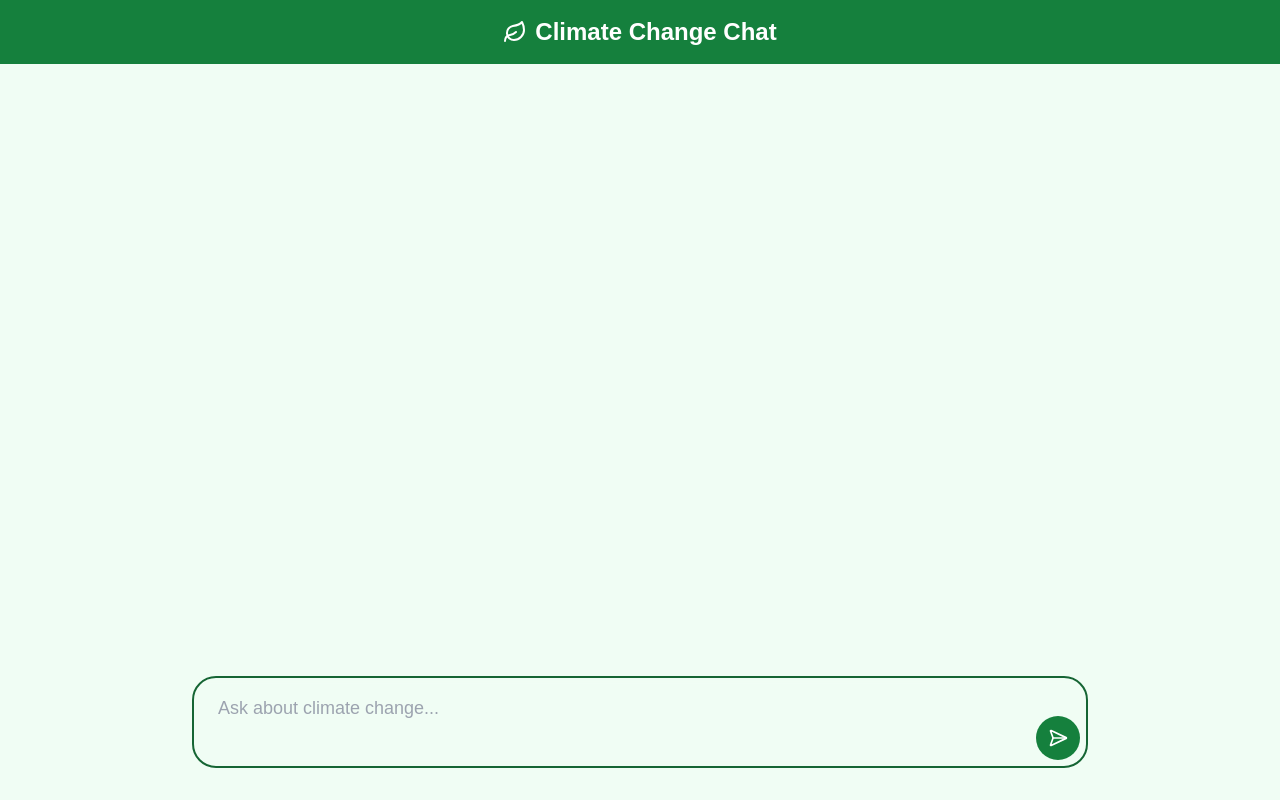
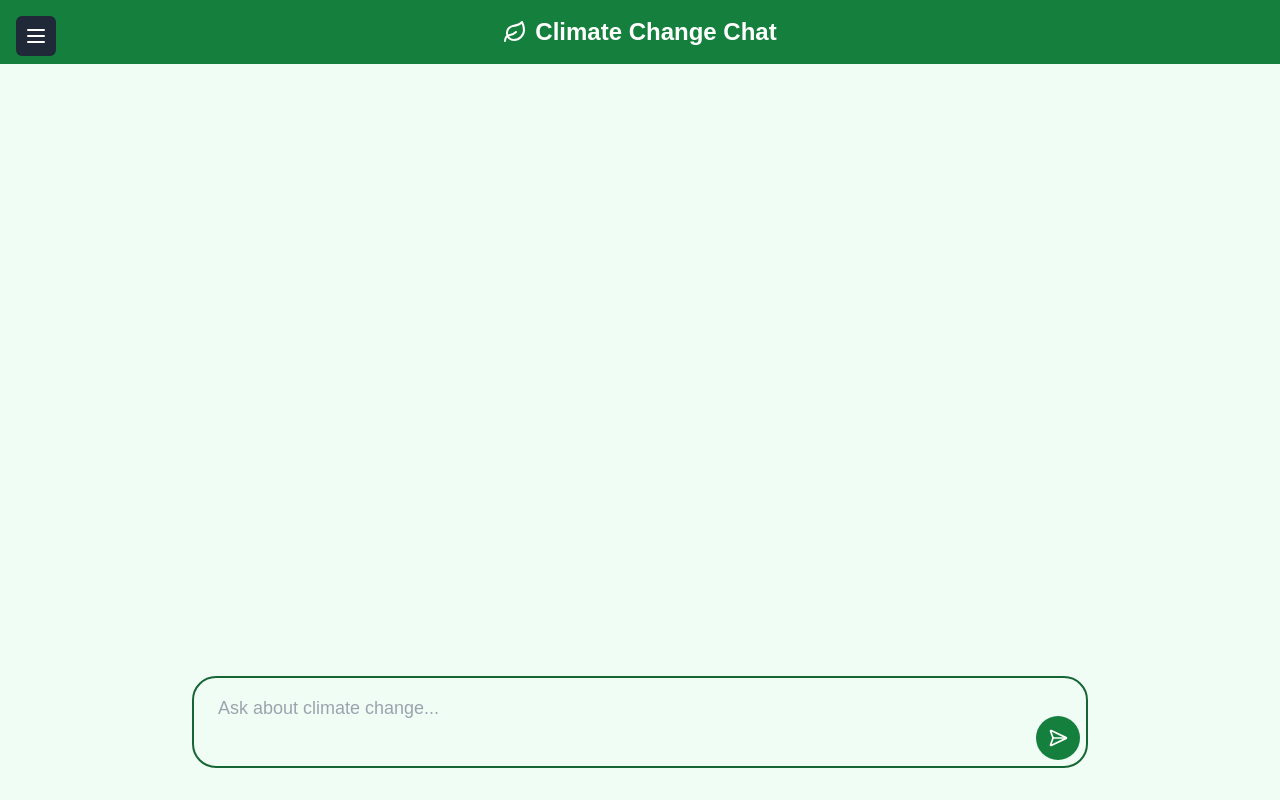
Before and after one commit to Rutwij12/climate-change-frontend, a Next.js app: page /chat in a window 1280 px wide. Built offline with nearby package versions, Linux system fonts and the light colour scheme.

Commit message:
Feat: Add sidebar to view author book and start a new chat

```diff
--- a/src/app/chat/page.tsx
+++ b/src/app/chat/page.tsx
@@ -2,20 +2,22 @@
 
 import React, { useState, useEffect } from "react";
 import { motion } from "framer-motion";
+import Sidebar from "@/components/ChatPanes/Sidebar";
 import ClimateChat from "@/components/ChatPanes/ClimateChatContent";
 import ResearchPaperList from "@/components/ChatPanes/ResearchPapersList";
 import { Challenge } from "@/types";
 
 export default function ChatWithResearch() {
   const [selectedChallenge, setSelectedChallenge] = useState<Challenge | null>(null);
-  const [leftPaneWidth, setLeftPaneWidth] = useState(50); // Initial width percentage
+  const [leftPaneWidth, setLeftPaneWidth] = useState(50);
   const [isResizing, setIsResizing] = useState(false);
+  const [sidebarOpen, setSidebarOpen] = useState(false); // Track sidebar state
 
   useEffect(() => {
     const handleMouseMove = (e: MouseEvent) => {
       if (isResizing) {
         const newWidth = (e.clientX / window.innerWidth) * 100;
-        setLeftPaneWidth(Math.max(10, Math.min(newWidth, 90))); // Limit resizing between 10% and 90%
+        setLeftPaneWidth(Math.max(10, Math.min(newWidth, 90)));
       }
     };
 
@@ -37,6 +39,15 @@ export default function ChatWithResearch() {
 
   return (
     <div className="flex h-screen overflow-hidden">
+      {/* Sidebar */}
+      <Sidebar sidebarOpen={sidebarOpen} setSidebarOpen={setSidebarOpen} />
+
+      {/* Main Content */}
+      <div
+        className={`flex transition-all duration-300 w-full ${
+          sidebarOpen ? "ml-[200px]" : "ml-0"
+        }`}
+      >
         {/* Left Pane (Chat) */}
         <motion.div
           className="bg-green-50 transition-all"
@@ -45,7 +56,7 @@ export default function ChatWithResearch() {
           <ClimateChat onChallengeClick={setSelectedChallenge} />
         </motion.div>
 
-      {/* Resizable Divider - Only show when right pane is open */}
+        {/* Resizable Divider */}
         {selectedChallenge && (
           <div
             className="cursor-col-resize bg-gray-400 w-2 hover:bg-gray-500"
@@ -62,9 +73,13 @@ export default function ChatWithResearch() {
             animate={{ opacity: 1, x: 0 }}
             transition={{ duration: 0.5 }}
           >
-          <ResearchPaperList challenge={selectedChallenge} onClose={() => setSelectedChallenge(null)} />
+            <ResearchPaperList
+              challenge={selectedChallenge}
+              onClose={() => setSelectedChallenge(null)}
+            />
           </motion.div>
         )}
       </div>
+    </div>
   );
 }
--- /dev/null
+++ b/src/components/ChatPanes/Sidebar.tsx
@@ -0,0 +1,42 @@
+"use client";
+
+import React from "react";
+import { motion } from "framer-motion";
+import { Menu, X } from "lucide-react";
+
+export default function Sidebar({
+  sidebarOpen,
+  setSidebarOpen,
+}: {
+  sidebarOpen: boolean;
+  setSidebarOpen: (open: boolean) => void;
+}) {
+  return (
+    <div className="relative h-screen">
+      {/* Sidebar Toggle Button */}
+      <button
+        className="absolute top-4 left-4 z-50 bg-gray-800 text-white p-2 rounded-md focus:outline-none"
+        onClick={() => setSidebarOpen(!sidebarOpen)}
+      >
+        {sidebarOpen ? <X size={24} /> : <Menu size={24} />}
+      </button>
+
+      {/* Sidebar Panel */}
+      <motion.div
+        initial={{ width: 0 }}
+        animate={{ width: sidebarOpen ? 200 : 0 }}
+        transition={{ duration: 0.3 }}
+        className="fixed left-0 top-0 h-full bg-gray-900 text-white overflow-hidden"
+      >
+        <div className="p-4">
+          <h2 className="text-lg font-semibold mb-4">Menu</h2>
+          <ul>
+            <li className="mb-2 cursor-pointer hover:text-gray-300">Option 1</li>
+            <li className="mb-2 cursor-pointer hover:text-gray-300">Option 2</li>
+            <li className="mb-2 cursor-pointer hover:text-gray-300">Option 3</li>
+          </ul>
+        </div>
+      </motion.div>
+    </div>
+  );
+}
```
Lines whose indentation alone changed are shown as unchanged.
